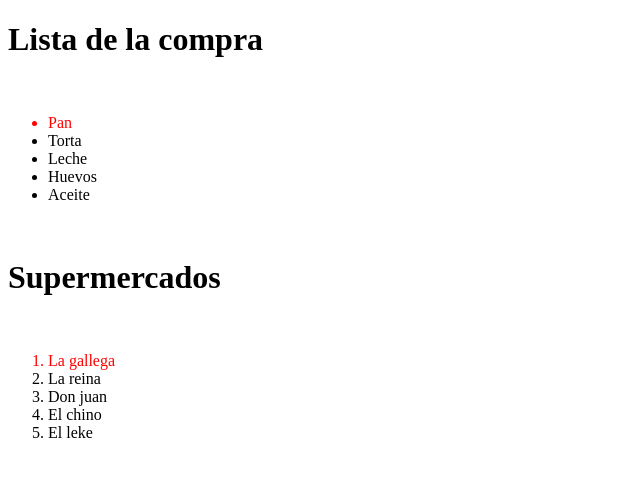
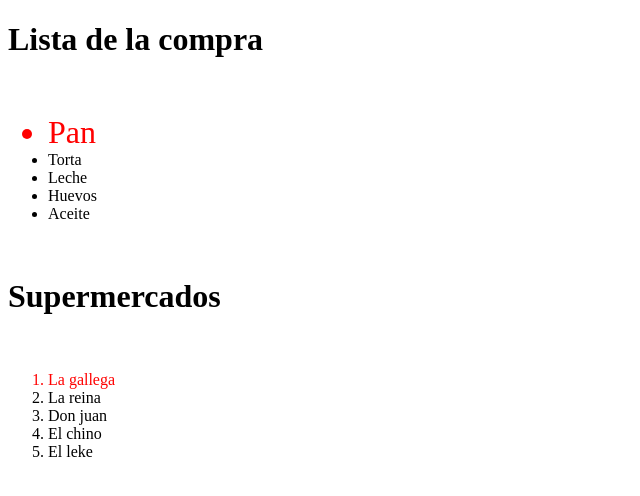
Before and after one commit to M2riel23/OpenBootcamp, a plain HTML site: page practCss.html in a window 1280 px wide. Shown: the whole page, without its empty margins (0-640 px from the left). Drawn offline with Linux system fonts and the light colour scheme.

Commit message:
agregue tamaño de letra

```diff
--- a/Css/style.css
+++ b/Css/style.css
@@ -2,3 +2,6 @@
 #elemento-1{
     color: red;
 }
+ul #elemento-1{
+    font-size: 2rem;
+}
```
